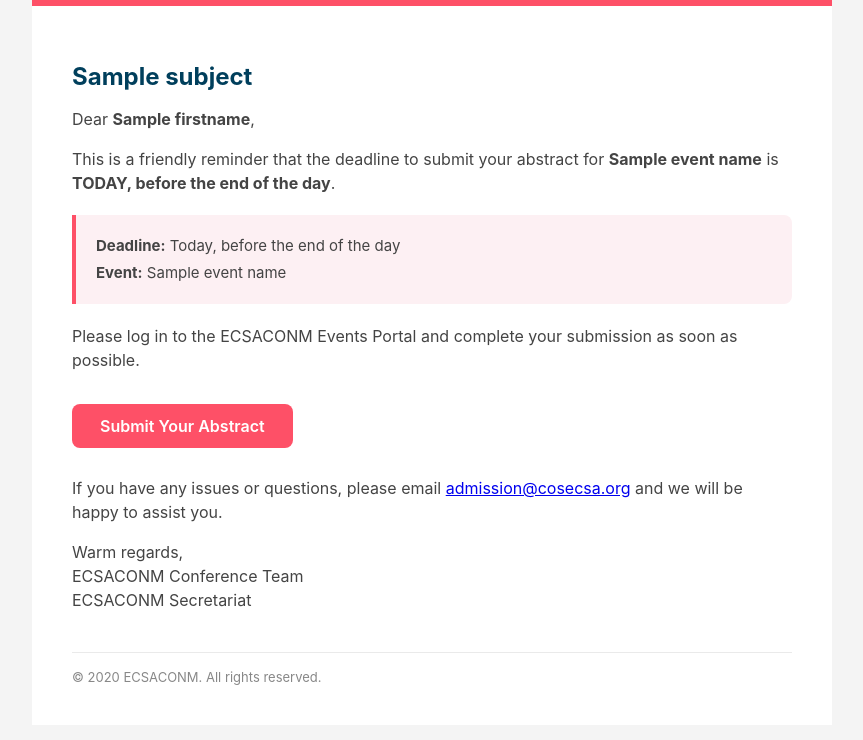
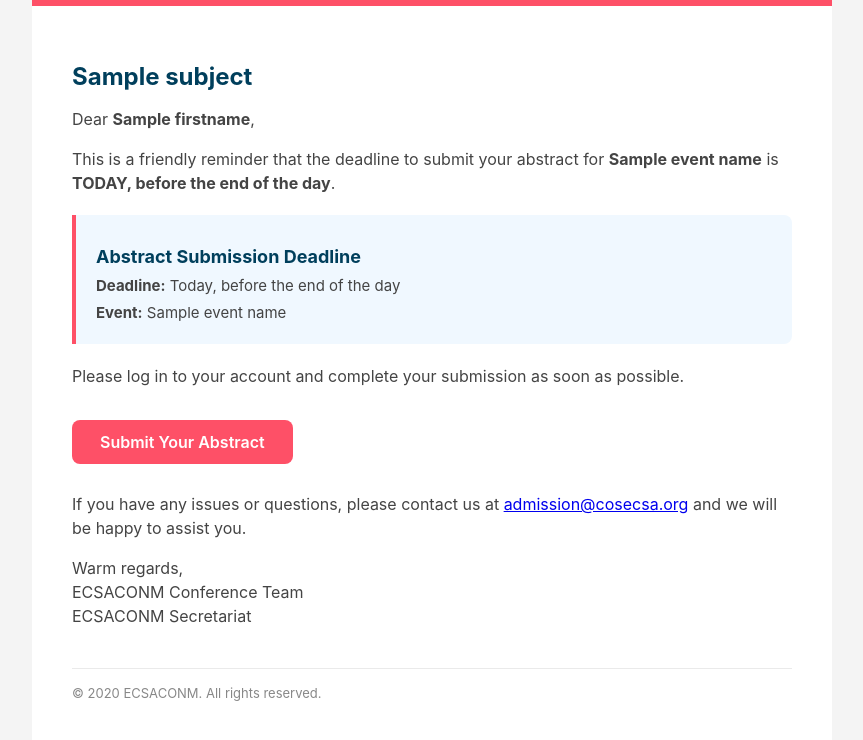
Before and after one commit to Davis1406/ecsaconm_events, a FastAPI app: template api/templates/abstract_submission_deadline_template.html in a window 1280 px wide. Shown: the top 740 px of the page, without its empty margins (208-1071 px from the left). Run offline with FastAPI, Linux system fonts and the light colour scheme; the template is opened without the code that fills it: most values are stand-ins (such as "Sample title", 1, 10 or a date in 2020); parts of the project's set-up code (start-up, migrations or seed data) failed here and were passed over.

Commit message:
Tailor abstract-submission deadline template to match reminder design
Match the registration_reminder email's exact layout (abstract-box, button,
support line) while carrying the deadline-today + admission@cosecsa.org
message.

```diff
--- a/api/templates/abstract_submission_deadline_template.html
+++ b/api/templates/abstract_submission_deadline_template.html
@@ -25,14 +25,14 @@
       h1 { font-size: 24px; margin-bottom: 16px; color: #003f5c; }
       h2 { font-size: 18px; color: #003f5c; margin-bottom: 8px; }
       p { font-size: 16px; line-height: 1.5; margin-bottom: 16px; color: #444444; }
-      .deadline-box {
-        background-color: #fdf0f3;
+      .abstract-box {
+        background-color: #f0f8ff;
         border-left: 4px solid rgb(254,80,103);
         border-radius: 0 8px 8px 0;
         padding: 16px 20px;
         margin: 20px 0;
       }
-      .deadline-box p { margin: 4px 0; font-size: 15px; }
+      .abstract-box p { margin: 4px 0; font-size: 15px; }
       a.button {
         display: inline-block;
         background-color: rgb(254,80,103);
@@ -63,16 +63,17 @@
         <strong>{{ event_name }}</strong> is <strong>TODAY, before the end of the day</strong>.
       </p>
 
-      <div class="deadline-box">
+      <div class="abstract-box">
+        <h2>Abstract Submission Deadline</h2>
         <p><strong>Deadline:</strong> Today, before the end of the day</p>
         <p><strong>Event:</strong> {{ event_name }}</p>
       </div>
 
-      <p>Please log in to the ECSACONM Events Portal and complete your submission as soon as possible.</p>
+      <p>Please log in to your account and complete your submission as soon as possible.</p>
       <a href="https://events.ecsaconm.org/#/abstract-submission" class="button">Submit Your Abstract</a>
 
       <p style="margin-top: 28px;">
-        If you have any issues or questions, please email
+        If you have any issues or questions, please contact us at
         <a href="mailto:admission@cosecsa.org">admission@cosecsa.org</a> and we will be happy to assist you.
       </p>
 
```
